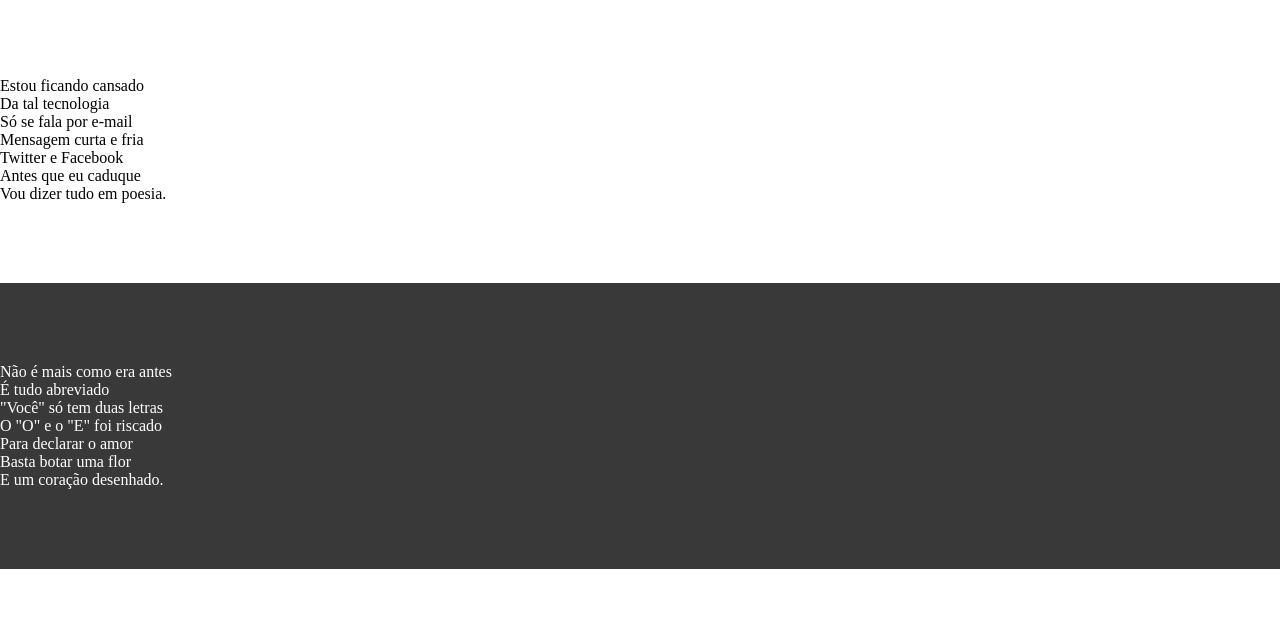
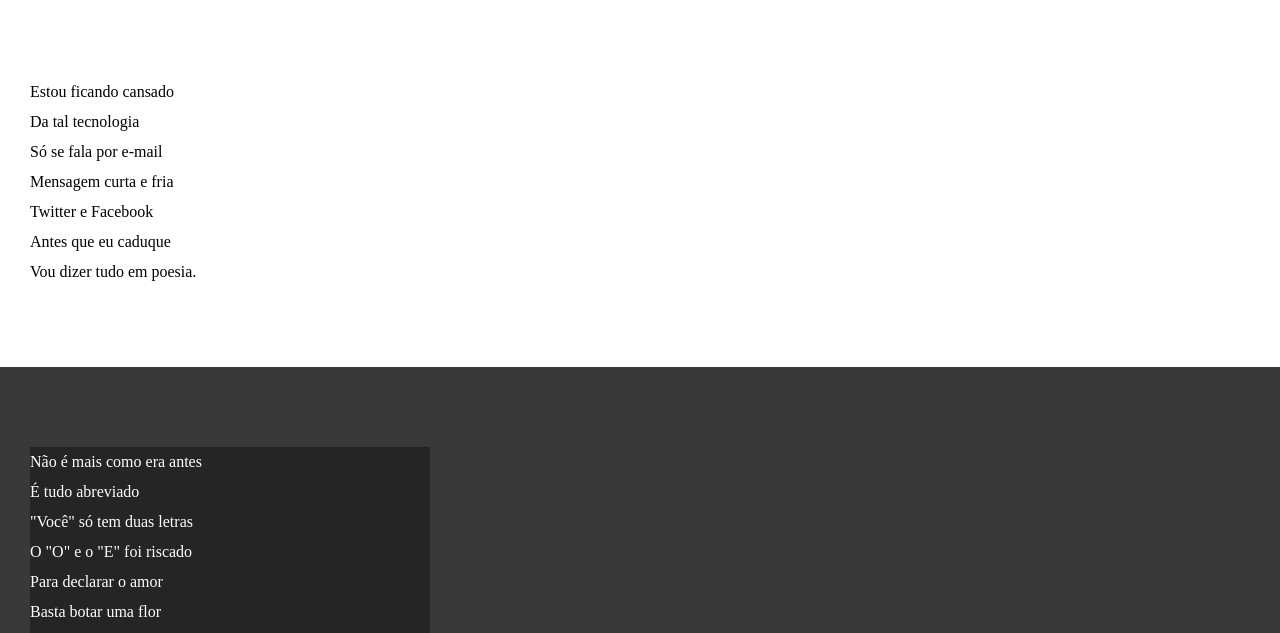
Before and after one commit to OpaDarlan/html-css, a plain HTML site: page exercicios/d012/index.html in a window 1280 px wide. Shown: the part 158-791 px from the top of the page. Drawn offline with Linux system fonts and the light colour scheme.

Commit message:
atualizei exercicio 22

```diff
--- a/exercicios/d012/style.css
+++ b/exercicios/d012/style.css
@@ -44,9 +44,16 @@ section.imagem {
     color: white;
 }
 
+section.imagem > p {
+    background-color: rgba(0, 0, 0, 0.348);
+    width: 400px;
+}
+
 section {
+    line-height: 30px;
     padding-top: 10vh;
     padding-bottom: 10vh;
+    padding-left: 30px;
 }
 
 footer {
```
